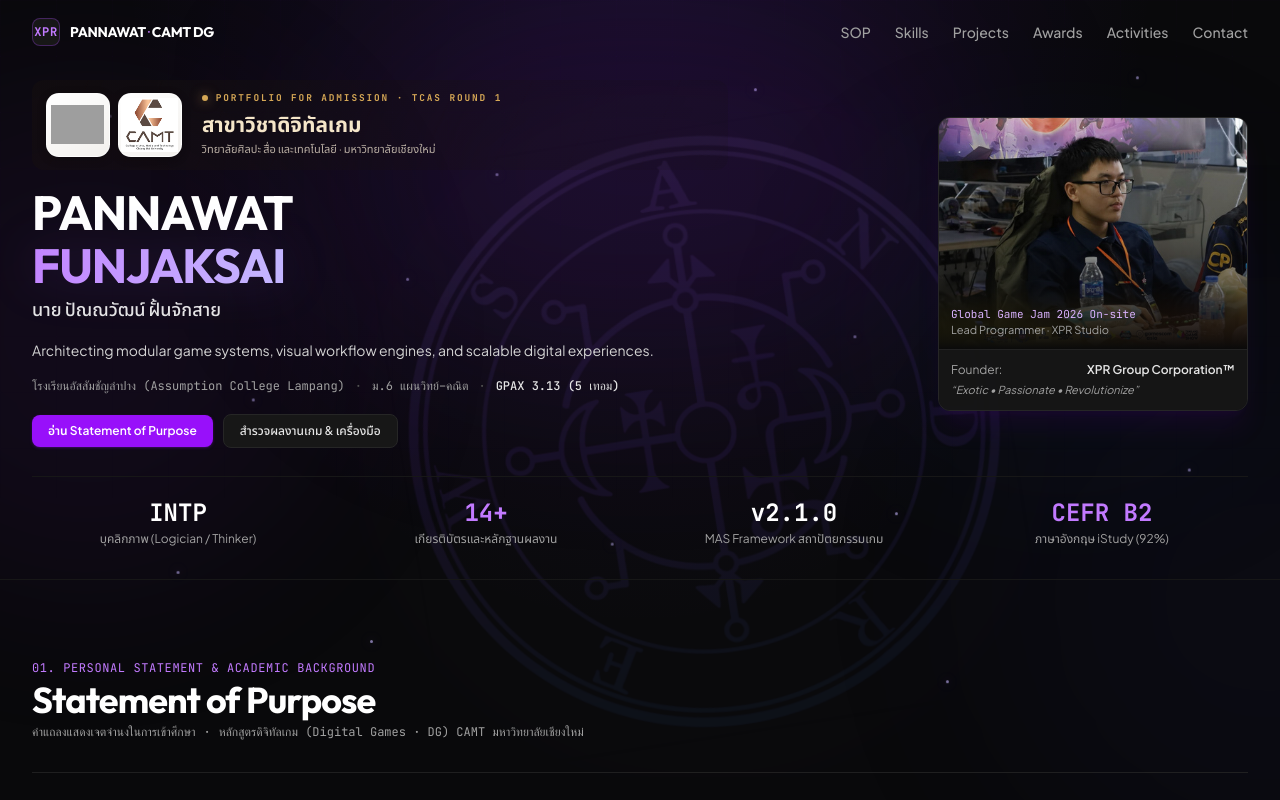
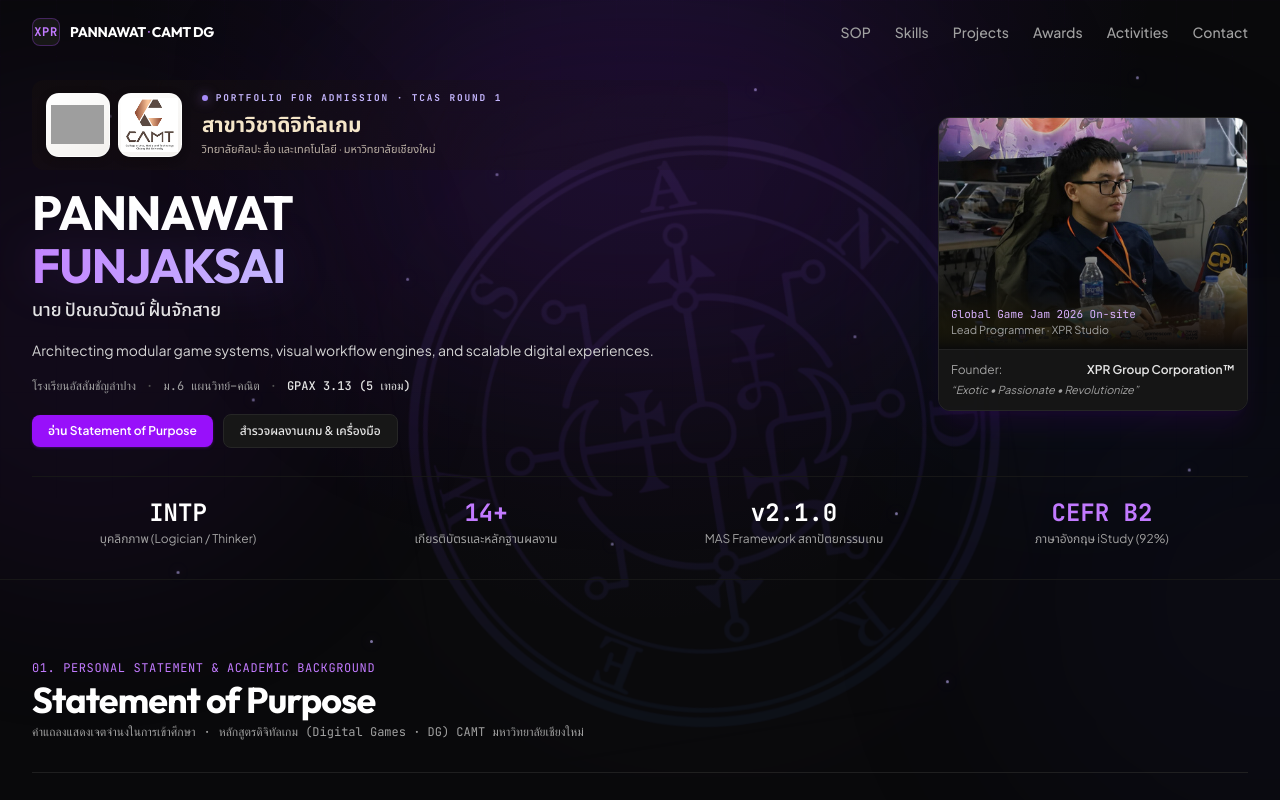
Before and after one commit to AC4-XPR/Pannawat-Port-cmu, a React (Vite) app: page / in a window 1280 px wide. Shown: the top 800 px of the page. Built offline with nearby package versions, Linux system fonts and the light colour scheme; grey boxes are pictures that could not be loaded.

Commit message:
Stabilize seal intro positioning and polish labels

```diff
--- a/src/components/SOPSection.tsx
+++ b/src/components/SOPSection.tsx
@@ -121,14 +121,14 @@ export const SOPSection: React.FC = () => {
               <div className="relative flex-1 min-h-36 sm:min-h-40 overflow-hidden">
                 <img
                   src="/portfolio-assets/campus-acl.png"
-                  alt="โรงเรียนอัสสัมชัญลำปาง Assumption College Lampang"
+                  alt="โรงเรียนอัสสัมชัญลำปาง"
                   referrerPolicy="no-referrer"
                   className="w-full h-full object-cover"
                 />
                 <div className="absolute inset-0 bg-gradient-to-t from-neutral-950 via-transparent to-transparent" />
                 <div className="absolute bottom-2.5 left-3 right-3 text-xs text-white/95 font-medium flex items-center gap-1.5">
                   <School className="w-3.5 h-3.5 text-purple-400" />
-                  <span>โรงเรียนอัสสัมชัญลำปาง (Assumption College Lampang)</span>
+                  <span>โรงเรียนอัสสัมชัญลำปาง</span>
                 </div>
               </div>
             </div>
--- a/src/data/portfolioData.ts
+++ b/src/data/portfolioData.ts
@@ -74,7 +74,7 @@ export const PROFILE_DATA = {
   targetUniversity: "มหาวิทยาลัยเชียงใหม่ (Chiang Mai University)",
   targetFaculty: "วิทยาลัยศิลปะ สื่อ และเทคโนโลยี (CAMT)",
   targetProgram: "สาขาวิชาดิจิทัลเกม (Digital Games - DG)",
-  school: "โรงเรียนอัสสัมชัญลำปาง (Assumption College Lampang)",
+  school: "โรงเรียนอัสสัมชัญลำปาง",
   schoolTrack: "วิทยาศาสตร์ - คณิตศาสตร์ (Science - Math)",
   mbti: "INTP",
   birthDate: "28 กรกฎาคม พ.ศ. 2551 (28 July 2008)",
@@ -748,7 +748,7 @@ export const CERTIFICATES: CertificateItem[] = [
   {
     id: "acl-outstanding-robotics",
     title: "นักเรียนดีเด่นด้านกิจกรรม ประเภท การแข่งขันทักษะ (หุ่นยนต์) ประจำปีการศึกษา 2568",
-    issuer: "โรงเรียนอัสสัมชัญลำปาง (Assumption College Lampang)",
+    issuer: "โรงเรียนอัสสัมชัญลำปาง",
     date: "13 มิถุนายน 2569",
     awardLevel: "นักเรียนดีเด่นด้านกิจกรรม",
     category: "academic",
@@ -823,7 +823,7 @@ export const CERTIFICATES: CertificateItem[] = [
   {
     id: "acl-leadership",
     title: "กิจกรรมพัฒนาบุคลิกภาพและศิลปะการพูดเพื่อความเป็นผู้นำ หัวข้อ 'ผู้นำสำคัญไฉน'",
-    issuer: "โรงเรียนอัสสัมชัญลำปาง (Assumption College Lampang)",
+    issuer: "โรงเรียนอัสสัมชัญลำปาง",
     date: "12 พฤศจิกายน 2567",
     awardLevel: "Completed Seminar",
     category: "academic",
@@ -949,19 +949,19 @@ export const ACTIVITIES: ActivityItem[] = [
 export const EDUCATION_DATA = {
   primary: {
     level: "ชั้นประถมศึกษาปีที่ 1-6",
-    school: "โรงเรียนอัสสัมชัญลำปาง (Assumption College Lampang)",
+    school: "โรงเรียนอัสสัมชัญลำปาง",
     years: "2555–2561"
   },
   juniorHigh: {
     level: "ชั้นมัธยมศึกษาปีที่ 1-3 (ศิลป์-ภาษา)",
-    school: "โรงเรียนอัสสัมชัญลำปาง (Assumption College Lampang)",
+    school: "โรงเรียนอัสสัมชัญลำปาง",
     gpax: "3.54",
     semesters: "6 ภาคเรียน",
     years: "2561–2564"
   },
   seniorHigh: {
     level: "ชั้นมัธยมศึกษาปีที่ 4-6 (วิทยาศาสตร์-คณิตศาสตร์)",
-    school: "โรงเรียนอัสสัมชัญลำปาง (Assumption College Lampang)",
+    school: "โรงเรียนอัสสัมชัญลำปาง",
     gpax: "3.13",
     semesters: "5 ภาคเรียน",
     years: "2564–2567"
--- a/src/index.css
+++ b/src/index.css
@@ -213,7 +213,7 @@ html {
   display: flex;
   align-items: center;
   gap: 0.5rem;
-  color: #d6a856;
+  color: #c4b5fd;
   font: 600 0.59rem/1.2 var(--font-mono);
   letter-spacing: 0.2em;
   text-transform: uppercase;
@@ -224,8 +224,8 @@ html {
   height: 0.38rem;
   flex: 0 0 auto;
   border-radius: 50%;
-  background: #d6a856;
-  box-shadow: 0 0 12px rgba(214, 168, 86, 0.7);
+  background: #a78bfa;
+  box-shadow: 0 0 12px rgba(167, 139, 250, 0.7);
 }
 
 .admission-program {
@@ -492,9 +492,9 @@ html {
 }
 
 @keyframes intro-seal-place {
-  0% { left: 50%; top: 50%; width: min(62vmin, 25rem); transform: translate(-50%, -50%) rotate(10deg) scale(0.82); }
-  70% { left: 50%; top: 50%; width: min(62vmin, 25rem); transform: translate(-50%, -50%) rotate(-9deg) scale(1); }
-  100% { left: 55%; top: 54%; width: min(48vw, 40rem); transform: translate(-50%, -50%) rotate(-9deg) scale(0.98); }
+  0% { width: min(62vmin, 25rem); transform: translate(-50%, -50%) rotate(10deg) scale(0.82); }
+  70% { width: min(62vmin, 25rem); transform: translate(-50%, -50%) rotate(-9deg) scale(1); }
+  100% { width: min(48vw, 40rem); transform: translate(-50%, -50%) translate(5vw, 4vh) rotate(-9deg) scale(0.98); }
 }
 
 @keyframes page-rise-in {
@@ -548,9 +548,9 @@ html {
 
 @media (max-width: 640px) {
   @keyframes intro-seal-place {
-    0% { left: 50%; top: 50%; width: min(62vmin, 25rem); transform: translate(-50%, -50%) rotate(10deg) scale(0.82); }
-    70% { left: 50%; top: 50%; width: min(62vmin, 25rem); transform: translate(-50%, -50%) rotate(-9deg) scale(1); }
-    100% { left: 50%; top: 58%; width: 72vw; transform: translate(-50%, -50%) rotate(-9deg) scale(0.98); }
+    0% { width: min(62vmin, 25rem); transform: translate(-50%, -50%) rotate(10deg) scale(0.82); }
+    70% { width: min(62vmin, 25rem); transform: translate(-50%, -50%) rotate(-9deg) scale(1); }
+    100% { width: 72vw; transform: translate(-50%, -50%) translate(0, 8vh) rotate(-9deg) scale(0.98); }
   }
 
   .seal-watermark {
```
